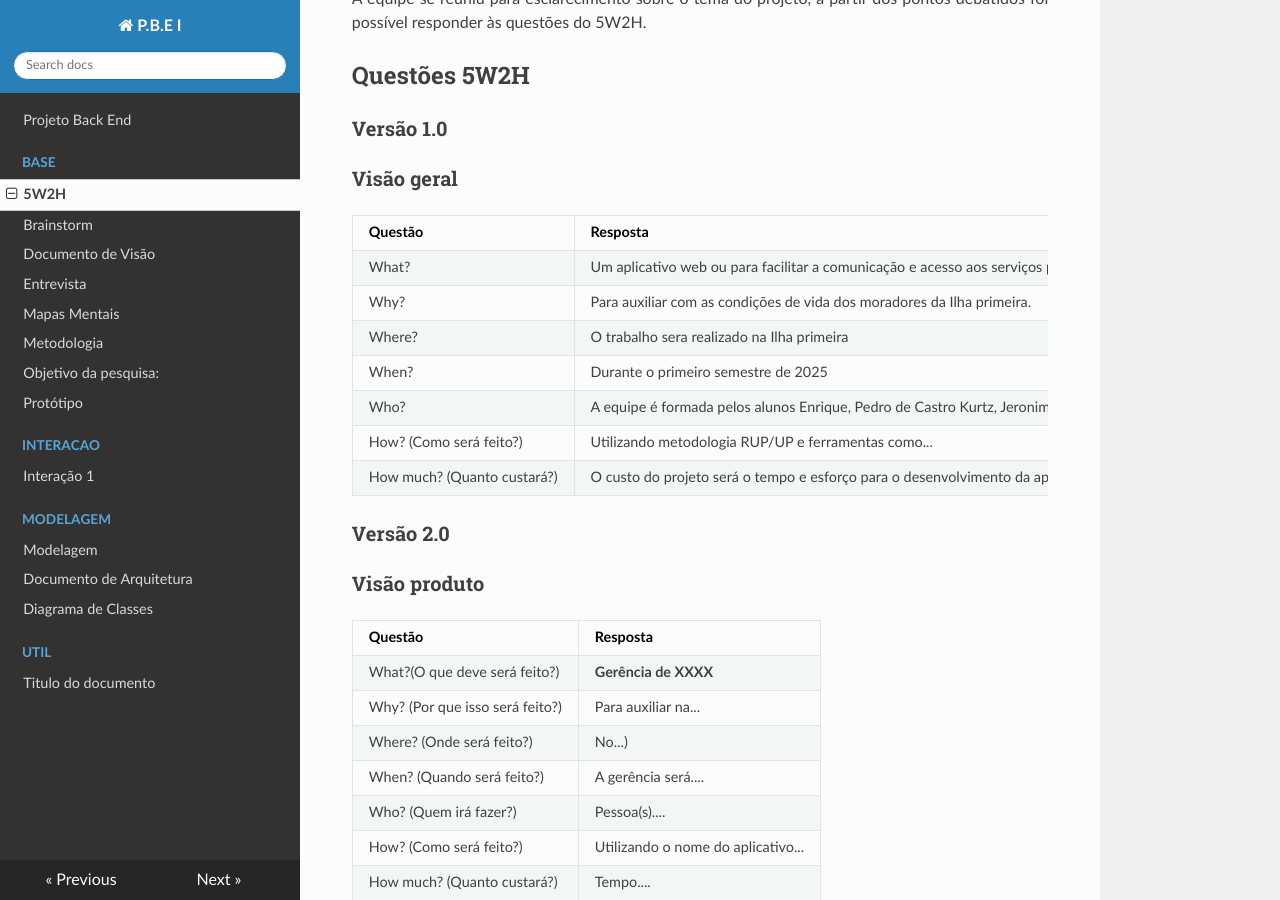
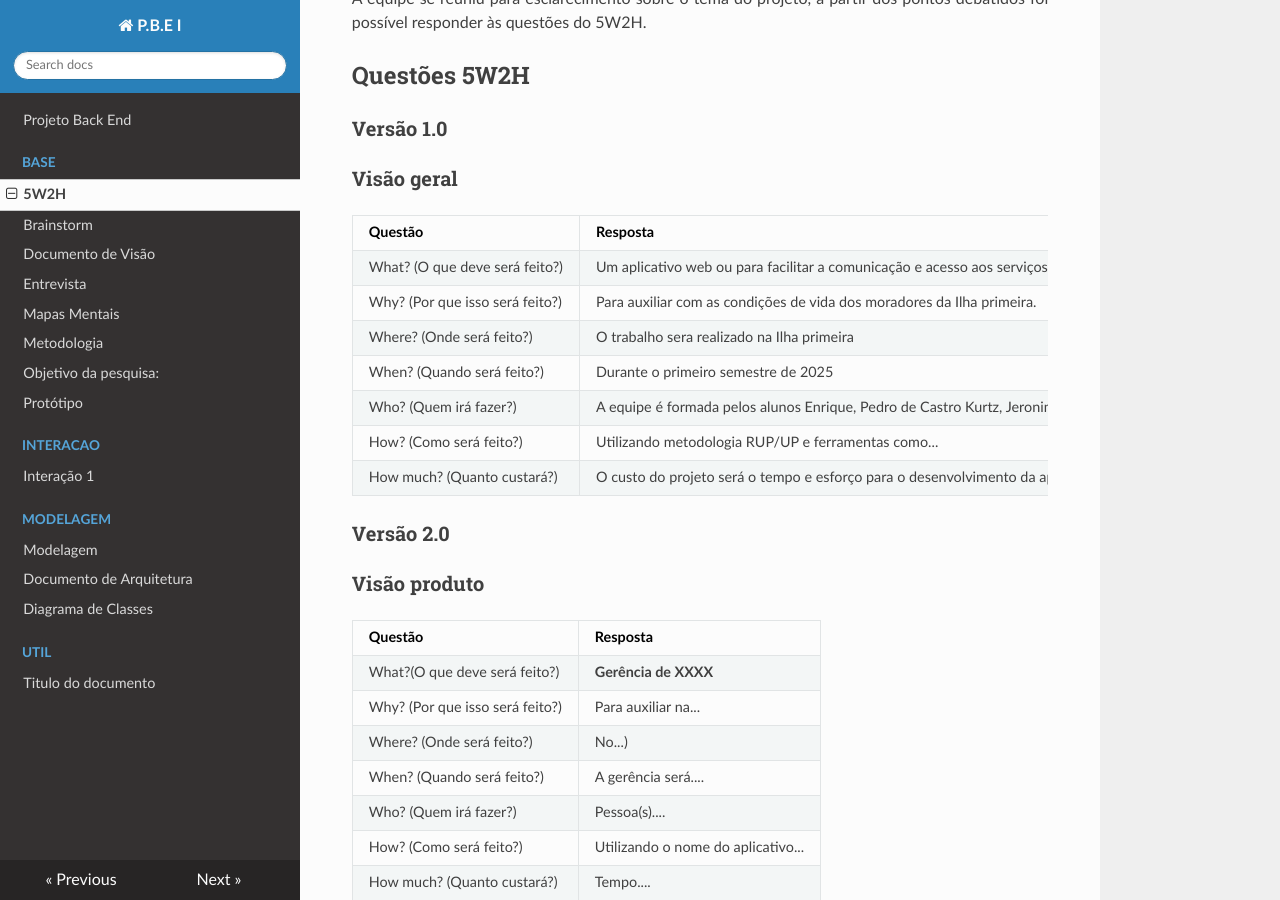
Before and after one commit to Projetos-de-Extensao/PBE_ADS_25.1_8001_ALPHA, an MkDocs documentation site: the page built from docs/base/5w2h.md, in a window 1280 px wide and 900 px high, scrolled down 392 px. Built offline with MkDocs 1.6.1, drawn with Linux system fonts in a browser that asks for light colours; nearby versions of some CDN libraries.

Commit message:
Update 5w2h.md

```diff
--- a/docs/base/5w2h.md
+++ b/docs/base/5w2h.md
@@ -24,11 +24,11 @@ title: 5W2H
 
 |Questão|Resposta|
 |-------|--------|
-|What? |Um aplicativo web ou para facilitar a comunicação e acesso aos serviços publicos.
-|Why? |Para auxiliar com as condições de vida dos moradores da Ilha primeira.
-|Where? |O trabalho sera realizado na Ilha primeira
-|When? |Durante o primeiro semestre de 2025
-|Who? |A equipe é formada pelos alunos Enrique, Pedro de Castro Kurtz, Jeronimo Chiclana, Julia Siodaro.
+|What? (O que deve será feito?) |Um aplicativo web ou para facilitar a comunicação e acesso aos serviços publicos.
+|Why? (Por que isso será feito?) |Para auxiliar com as condições de vida dos moradores da Ilha primeira.
+|Where? (Onde será feito?) |O trabalho sera realizado na Ilha primeira
+|When? (Quando será feito?) |Durante o primeiro semestre de 2025
+|Who? (Quem irá fazer?) |A equipe é formada pelos alunos Enrique, Pedro de Castro Kurtz, Jeronimo Chiclana, Julia Siodaro.
 |How? (Como será feito?)|Utilizando metodologia RUP/UP e ferramentas como...|
 |How much? (Quanto custará?)|O custo do projeto será o tempo e esforço para o desenvolvimento da aplicação|
 
```
